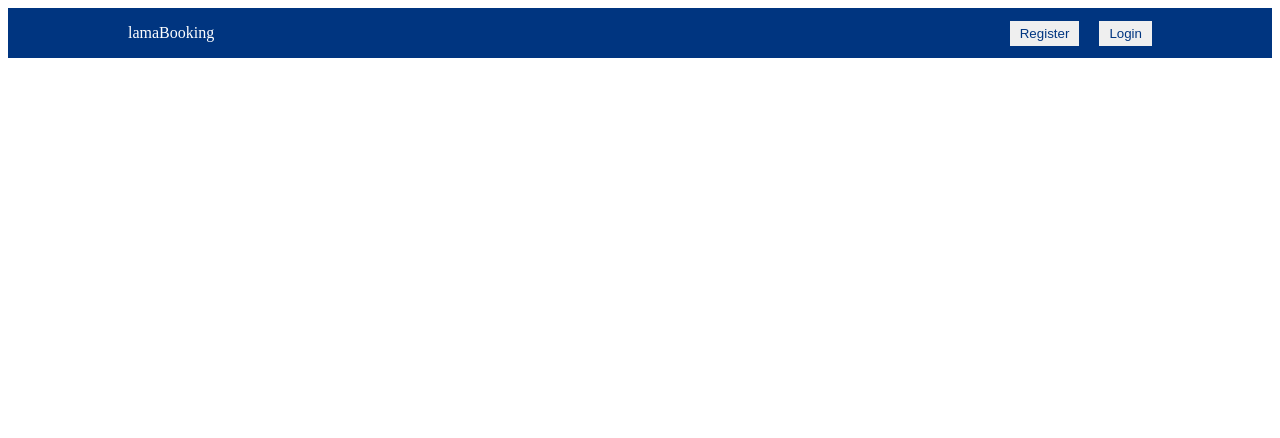
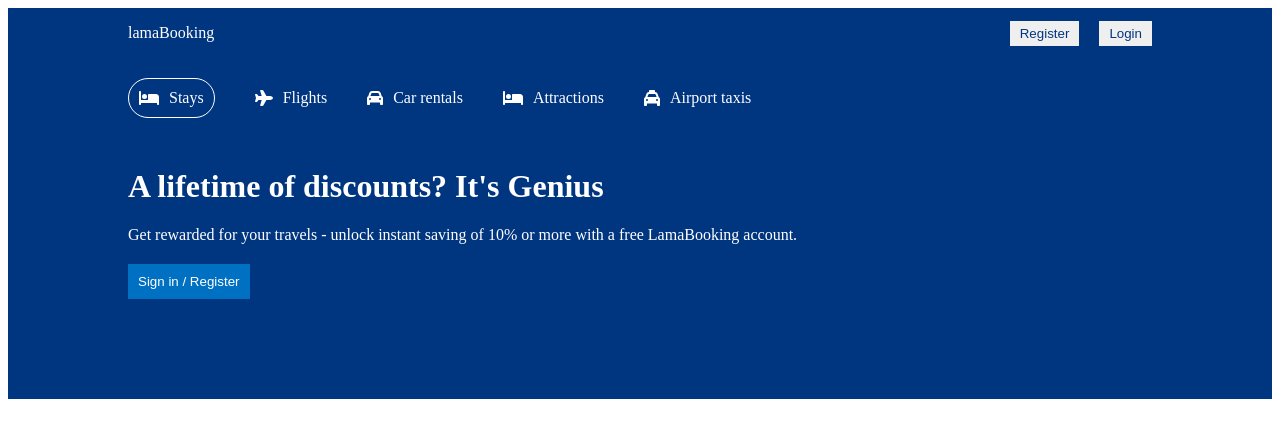
Before and after one commit to suresh2kB/NewLearnigs, a React (Create React App) app: page / in a window 1280 px wide. Shown: the top 438 px of the page. Built offline with nearby package versions, Linux system fonts and the light colour scheme.

Commit message:
Added header.

```diff
--- a/package.json
+++ b/package.json
@@ -3,6 +3,10 @@
   "version": "0.1.0",
   "private": true,
   "dependencies": {
+    "@fortawesome/fontawesome-svg-core": "^6.4.0",
+    "@fortawesome/free-regular-svg-icons": "^6.4.0",
+    "@fortawesome/free-solid-svg-icons": "^6.4.0",
+    "@fortawesome/react-fontawesome": "^0.2.0",
     "@testing-library/jest-dom": "^5.11.6",
     "@testing-library/react": "^11.2.2",
     "@testing-library/user-event": "^12.5.0",
--- /dev/null
+++ b/src/components/header/Header.css
@@ -0,0 +1,41 @@
+.header{
+    background-color: #003580;
+    color: white;
+    display: flex;
+    justify-content: center;
+
+}
+
+.headerContainer{
+    width: 100%;
+    max-width: 1024px;
+    margin: 20px 0px 100px 0px;
+}
+
+.headerList{
+    display: flex;
+    gap: 40px;
+    margin-bottom: 50px;
+}
+
+.headerListItem{
+    display: flex;
+    gap: 10px;
+    align-items: center;
+}
+.headerListItem.active{
+    border: 1px solid white;
+    padding: 10px;
+    border-radius: 20px;
+}
+.headerDesc{
+    margin: 20px 0px;
+}
+.headerBtn{
+    background-color: #0071c2;
+    color: white;
+    font-weight: 500;
+    border: none;
+    padding: 10px;
+    cursor: pointer;
+}
--- /dev/null
+++ b/src/components/header/Header.jsx
@@ -0,0 +1,48 @@
+import React from "react";
+import {
+  faBed,
+  faPlane,
+  faTaxi,
+  faCar,
+} from "@fortawesome/free-solid-svg-icons";
+import { FontAwesomeIcon } from "@fortawesome/react-fontawesome";
+import "./Header.css";
+
+const Header = () => {
+  return (
+    <div className="header">
+      <div className="headerContainer">
+        <div className="headerList">
+          <div className="headerListItem active">
+            <FontAwesomeIcon icon={faBed} />
+            <span>Stays</span>
+          </div>
+          <div className="headerListItem">
+            <FontAwesomeIcon icon={faPlane} />
+            <span>Flights</span>
+          </div>
+          <div className="headerListItem">
+            <FontAwesomeIcon icon={faCar} />
+            <span>Car rentals</span>
+          </div>
+          <div className="headerListItem">
+            <FontAwesomeIcon icon={faBed} />
+            <span>Attractions</span>
+          </div>
+          <div className="headerListItem">
+            <FontAwesomeIcon icon={faTaxi} />
+            <span>Airport taxis</span>
+          </div>
+        </div>
+        <h1 className="headerTitle">A lifetime of discounts? It's Genius</h1>
+        <p className="headerDesc">
+          Get rewarded for your travels - unlock instant saving of 10% or more
+          with a free LamaBooking account.
+        </p>
+        <button className="headerBtn">Sign in / Register</button>
+      </div>
+    </div>
+  );
+};
+
+export default Header;
--- a/src/pages/home/Home.jsx
+++ b/src/pages/home/Home.jsx
@@ -1,11 +1,13 @@
 import React from "react";
 import "./home.css";
 import Navbar from "../../components/navbar/Navbar";
+import Header from "../../components/header/Header";
 
 const Home = () => {
   return (
     <div>
-      <Navbar></Navbar>
+      <Navbar />
+      <Header />
     </div>
   );
 };
```
Also changed, not shown: 1 other file (tests, documents, lock files or other folders).
